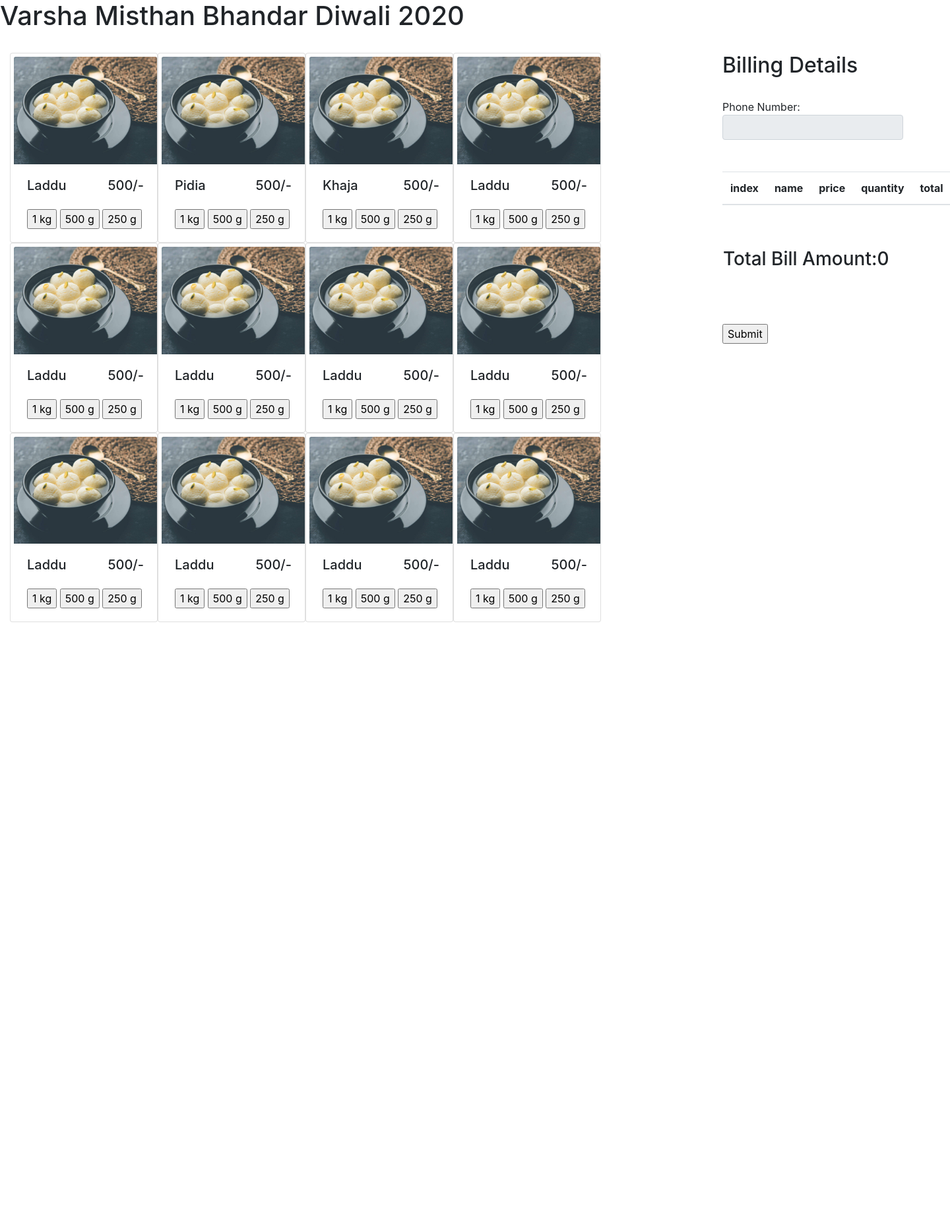
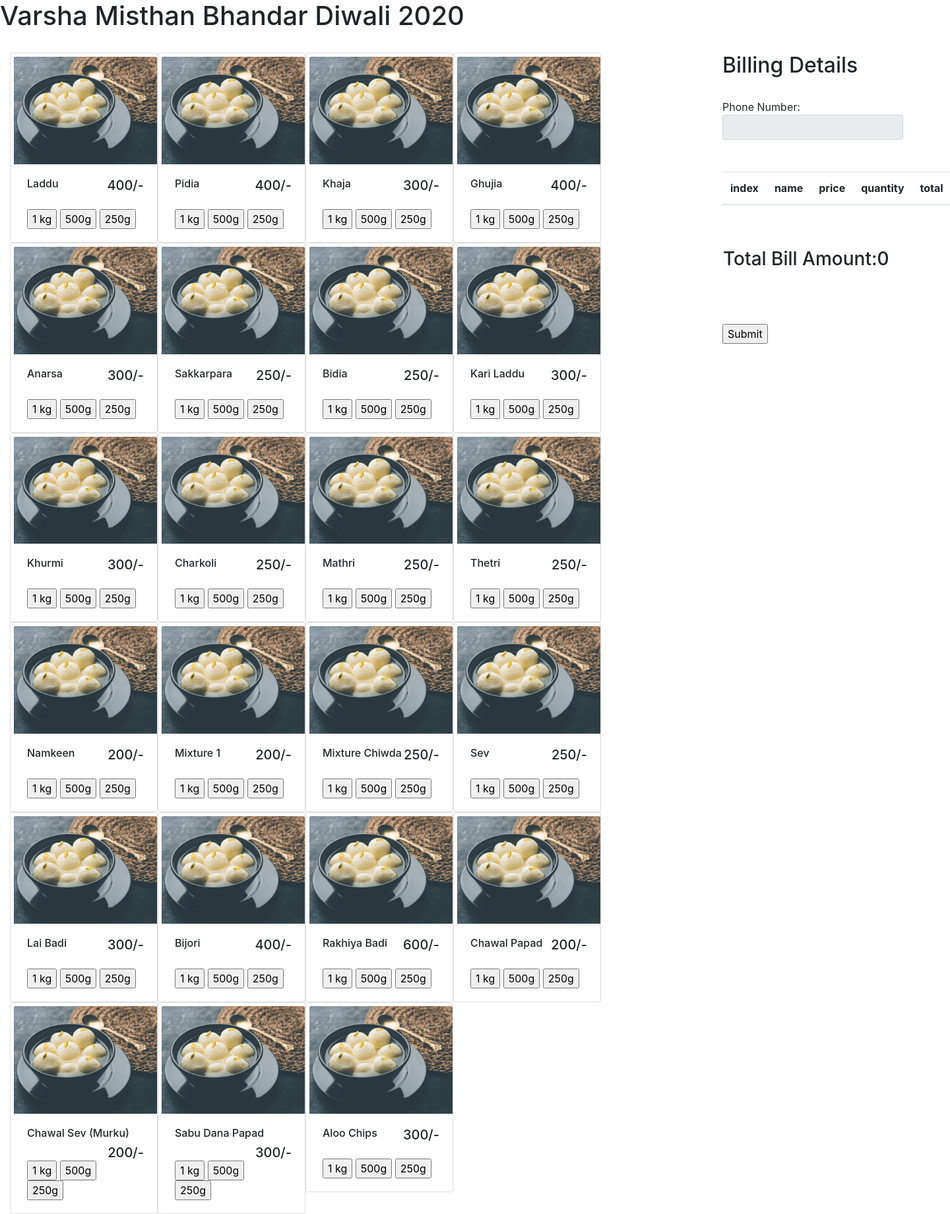
Before and after one commit to sharmasw/SimpleBillingSystem, a Django app: page / in a window 1440 px wide; the page is wider, and only the part inside the window is pictured. Shown: that part at 66% size. Before the commit the page ends 943 px from the top of that part, so only its background shows below. Run offline with Django 3.2, Linux system fonts and the light colour scheme; lists and menus that the app fills with data are empty; some libraries are stand-ins or nearby versions.

Commit message:
Updated list

```diff
--- a/firstPage/views.py
+++ b/firstPage/views.py
@@ -5,30 +5,55 @@ import pandas as pd
 import time
 
 priceList={
-    'Laddu':500,
-    'Pidia':300,
-    'Khaja':200,
-    'item4':200,
-    'item5':200,
-    'item6':200,
-    'item7':200,
-    'item8':200,
-    'item9':200,
-    'item10':200,
+    'Laddu':400,
+    'Pidia':400,
+    'Khaja':300,
+    'Ghujia':400,
+    'Anarsa':300,
+    'Sakkarpara':250,
+    'Bidia':250,
+    'Kari Laddu':300,
+    'Khurmi':300,
+    'Charkoli':250,
+    'Mathri':250,
+    'Thetri':250,
+    'Namkeen':200,
+    'Mixture 1':200,
+    'Mixture Chiwda':250,
+    'Sev':250,
+    'Lai Badi':300,
+    'Bijori':400,
+    'Rakhiya Badi':600,
+    'Chawal Papad':200,
+    'Chawal Sev (Murku)':200,
+    'Sabu Dana Papad':300,
+    'Aloo Chips':300,
 }
 listOFItems={
-"item1":{'name':'Laddu','imgUrl':'./media/kol-sweet-shops.jpg','price':500},
-"item2":{'name':'Pidia','imgUrl':'./media/kol-sweet-shops.jpg','price':500},
-"item3":{'name':'Khaja','imgUrl':'./media/kol-sweet-shops.jpg','price':500},
-"item4":{'name':'Laddu','imgUrl':'./media/kol-sweet-shops.jpg','price':500},
-"item5":{'name':'Laddu','imgUrl':'./media/kol-sweet-shops.jpg','price':500},
-"item6":{'name':'Laddu','imgUrl':'./media/kol-sweet-shops.jpg','price':500},
-"item7":{'name':'Laddu','imgUrl':'./media/kol-sweet-shops.jpg','price':500},
-"item8":{'name':'Laddu','imgUrl':'./media/kol-sweet-shops.jpg','price':500},
-"item9":{'name':'Laddu','imgUrl':'./media/kol-sweet-shops.jpg','price':500},
-"item10":{'name':'Laddu','imgUrl':'./media/kol-sweet-shops.jpg','price':500},
-"item11":{'name':'Laddu','imgUrl':'./media/kol-sweet-shops.jpg','price':500},
-"item12":{'name':'Laddu','imgUrl':'./media/kol-sweet-shops.jpg','price':500},
+"item1":{'name':'Laddu','imgUrl':'./media/kol-sweet-shops.jpg','price':400},
+"item2":{'name':'Pidia','imgUrl':'./media/kol-sweet-shops.jpg','price':400},
+"item3":{'name':'Khaja','imgUrl':'./media/kol-sweet-shops.jpg','price':300},
+"item4":{'name':'Ghujia','imgUrl':'./media/kol-sweet-shops.jpg','price':400},
+"item5":{'name':'Anarsa','imgUrl':'./media/kol-sweet-shops.jpg','price':300},
+"item6":{'name':'Sakkarpara','imgUrl':'./media/kol-sweet-shops.jpg','price':250},
+"item7":{'name':'Bidia','imgUrl':'./media/kol-sweet-shops.jpg','price':250},
+"item8":{'name':'Kari Laddu','imgUrl':'./media/kol-sweet-shops.jpg','price':300},
+"item9":{'name':'Khurmi','imgUrl':'./media/kol-sweet-shops.jpg','price':300},
+"item10":{'name':'Charkoli','imgUrl':'./media/kol-sweet-shops.jpg','price':250},
+"item11":{'name':'Mathri','imgUrl':'./media/kol-sweet-shops.jpg','price':250},
+"item12":{'name':'Thetri','imgUrl':'./media/kol-sweet-shops.jpg','price':250},
+"item13":{'name':'Namkeen','imgUrl':'./media/kol-sweet-shops.jpg','price':200},
+"item14":{'name':'Mixture 1','imgUrl':'./media/kol-sweet-shops.jpg','price':200},
+"item15":{'name':'Mixture Chiwda','imgUrl':'./media/kol-sweet-shops.jpg','price':250},
+"item16":{'name':'Sev','imgUrl':'./media/kol-sweet-shops.jpg','price':250},
+"item17":{'name':'Lai Badi','imgUrl':'./media/kol-sweet-shops.jpg','price':300},
+"item18":{'name':'Bijori','imgUrl':'./media/kol-sweet-shops.jpg','price':400},
+"item19":{'name':'Rakhiya Badi','imgUrl':'./media/kol-sweet-shops.jpg','price':600},
+"item20":{'name':'Chawal Papad','imgUrl':'./media/kol-sweet-shops.jpg','price':200},
+"item21":{'name':'Chawal Sev (Murku)','imgUrl':'./media/kol-sweet-shops.jpg','price':200},
+"item22":{'name':'Sabu Dana Papad','imgUrl':'./media/kol-sweet-shops.jpg','price':300},
+"item23":{'name':'Aloo Chips','imgUrl':'./media/kol-sweet-shops.jpg','price':300},
+# "item":{'name':'','imgUrl':'./media/kol-sweet-shops.jpg','price':},
 
 
 }
--- a/templates/index.html
+++ b/templates/index.html
@@ -20,10 +20,10 @@
             <div class="card" style="width: 14rem; float: left; padding-top: 5px; padding-left: 5px;">
                 <img class="card-img-top" src={{val.imgUrl}} alt="Card image cap">
                 <div class="card-body">
-                  <h5 style="float: left;">{{val.name}}</h5> <h5 style="float: right;" >{{val.price}}/- </h5><br><br>
+                  <h6 style="float: left;">{{val.name}}</h6> <h5 style="float: right;" >{{val.price}}/- </h5><br><br>
                   <input id =1 type="button" name={{val.name}}  value="1 kg" onclick="addItem({'name':this.name ,'quantity':this.id })" >
-                  <input id =.5 type="button" name={{val.name}}  value="500 g" onclick="addItem({'name':this.name ,'quantity':this.id })" >
-                  <input id = .25 type="button" name={{val.name}}  value="250 g" onclick="addItem({'name':this.name ,'quantity':this.id })" >
+                  <input id =.5 type="button" name={{val.name}}  value="500g" onclick="addItem({'name':this.name ,'quantity':this.id })" >
+                  <input id = .25 type="button" name={{val.name}}  value="250g" onclick="addItem({'name':this.name ,'quantity':this.id })" >
                 </div>
               </div>
 
```
Also changed, not shown: database.csv (+12 -7 lines).
